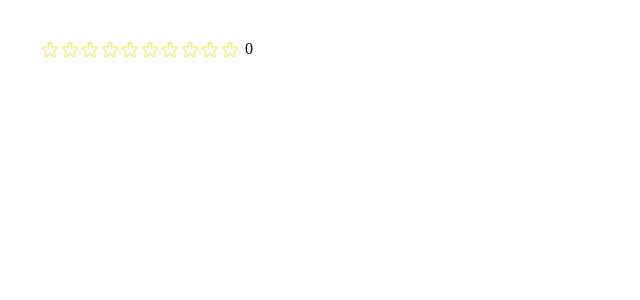
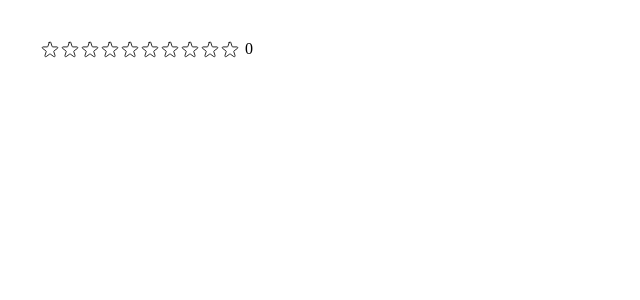
Before and after one commit to NOBLE2008/star-rating, a React (Vite) app: page / in a window 1280 px wide. Shown: the top 300 px of the page, without its empty margins (0-640 px from the left). Built offline with nearby package versions, Linux system fonts and the light colour scheme.

Commit message:
Added default color

```diff
--- a/src/App.jsx
+++ b/src/App.jsx
@@ -5,7 +5,7 @@ import StarRating from "./components/StarRating";
 function App() {
   return (
     <div>
-      <StarRating maxRating={10} color="gold" />
+      <StarRating maxRating={10} />
     </div>
   );
 }
--- a/src/components/StarRating.jsx
+++ b/src/components/StarRating.jsx
@@ -1,7 +1,7 @@
 import React, { useState } from "react";
 import Star from "./Star";
 
-const StarRating = ({ maxRating, color }) => {
+const StarRating = ({ maxRating, color = 'black' }) => {
   const [rating, setRating] = useState(0);
   const [hoverRating, setHoverRating] = useState(0);
   return (
```
